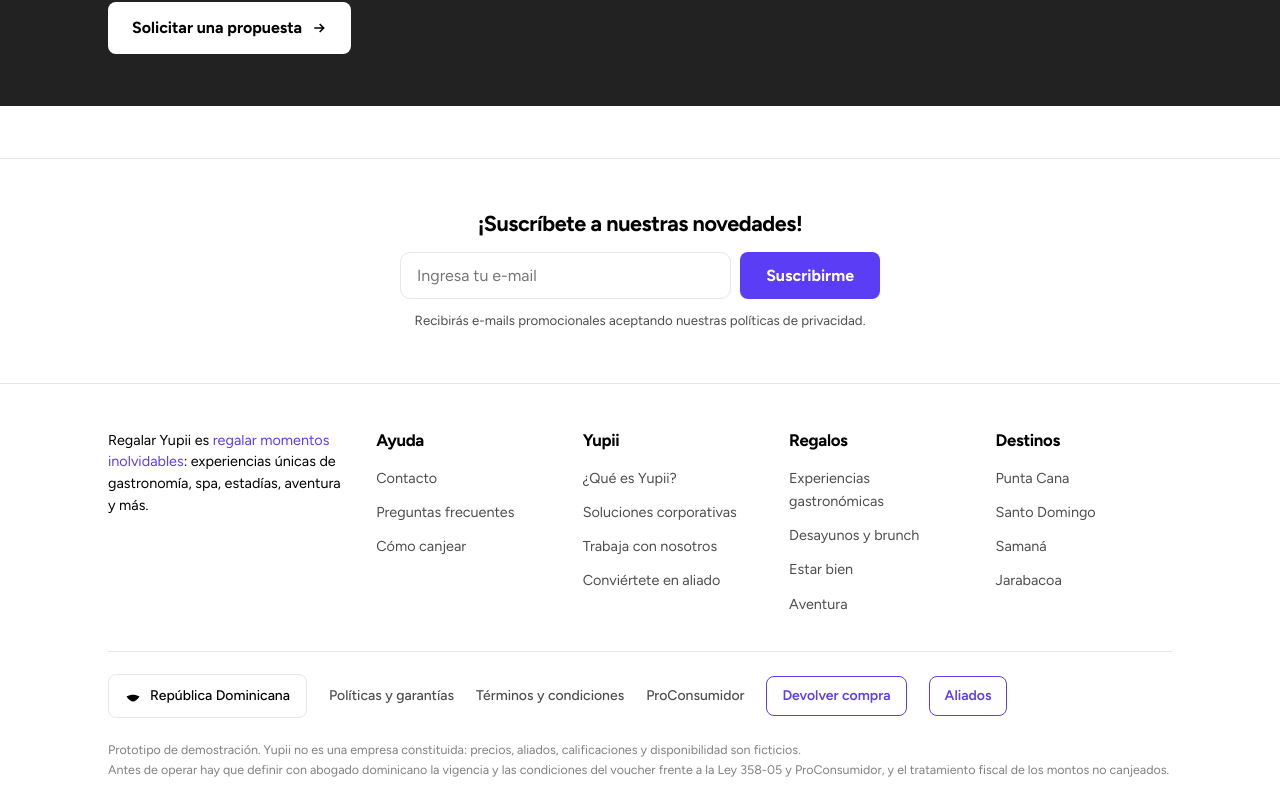
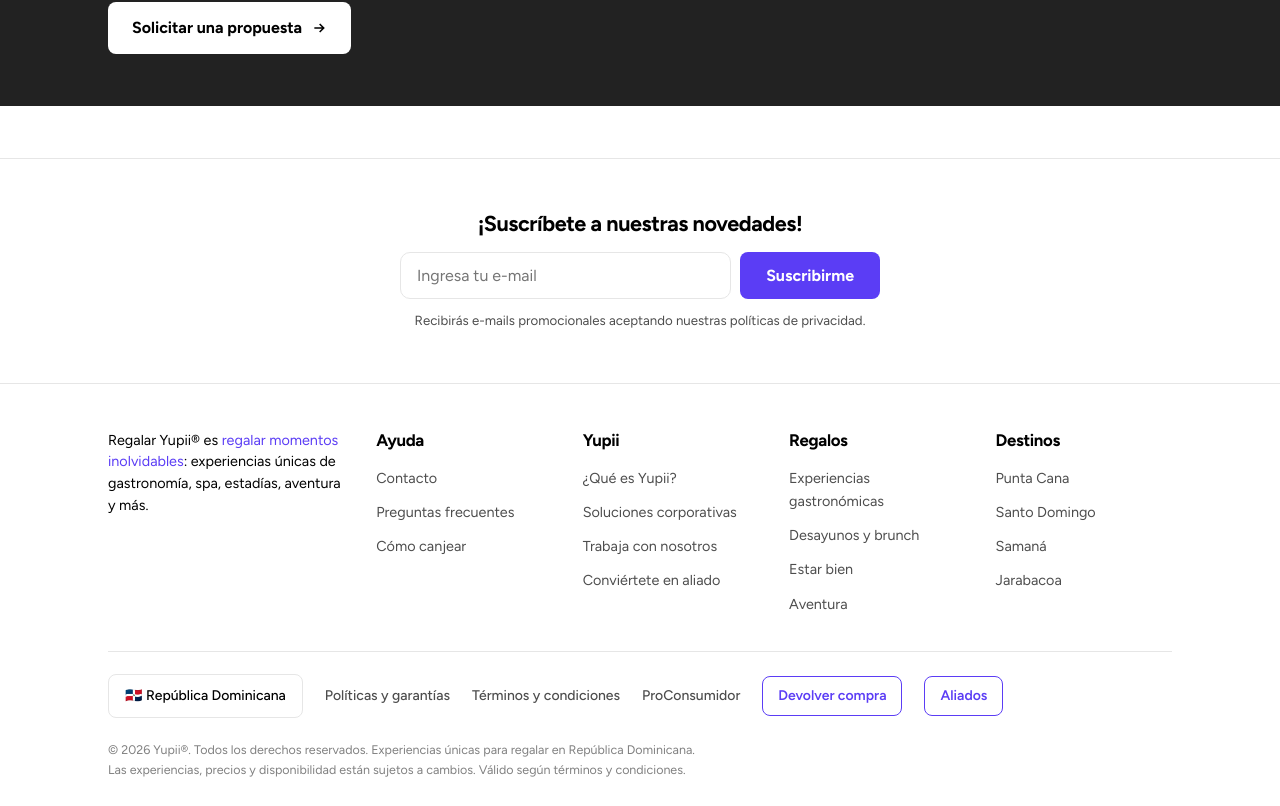
Before and after one commit to alcaldeads/Yupii, a Next.js app: page / in a window 1280 px wide. Shown: the part 4375-5181 px from the top of the page. Built offline with nearby package versions, Linux system fonts and the light colour scheme.

Commit message:
fix: bandera RD 🇩🇴 + marca registrada Yupii® en footer

```diff
--- a/src/components/Secciones.tsx
+++ b/src/components/Secciones.tsx
@@ -82,7 +82,7 @@
         <div className="footer-grid">
           <div>
             <p className="intro">
-              Regalar Yupii es <a href="#">regalar momentos inolvidables</a>: experiencias únicas de
+              Regalar Yupii® es <a href="#">regalar momentos inolvidables</a>: experiencias únicas de
               gastronomía, spa, estadías, aventura y más.
             </p>
           </div>
@@ -125,7 +125,7 @@
 
         <div className="footer-bajo">
           <span className="pais">
-            <Logo size={16} />
+            🇩🇴
             República Dominicana
           </span>
           <a href="#">Políticas y garantías</a>
@@ -136,12 +136,9 @@
         </div>
 
         <p className="legal-nota">
-          Prototipo de demostración. Yupii no es una empresa constituida: precios, aliados,
-          calificaciones y disponibilidad son ficticios.
+          © 2026 Yupii®. Todos los derechos reservados. Experiencias únicas para regalar en República Dominicana.
           <br />
-          Antes de operar hay que definir con abogado dominicano la vigencia y las condiciones del
-          voucher frente a la Ley 358-05 y ProConsumidor, y el tratamiento fiscal de los montos no
-          canjeados.
+          Las experiencias, precios y disponibilidad están sujetos a cambios. Válido según términos y condiciones.
         </p>
       </div>
     </footer>
```
